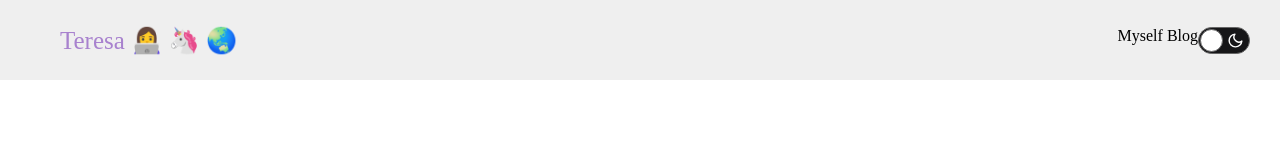
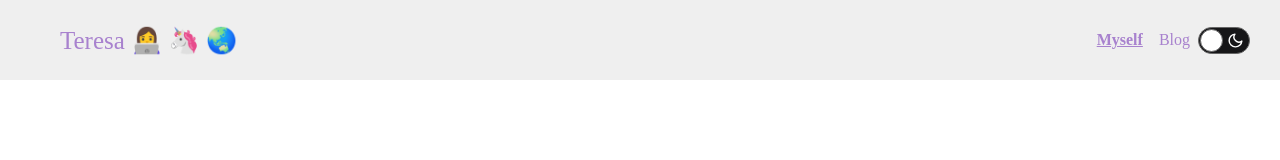
Before and after one commit to teresarg/portfolio, a React (Create React App) app: page / in a window 1280 px wide. Shown: the top 160 px of the page. Built offline with nearby package versions, Linux system fonts and the light colour scheme; a web font is replaced by a local one.

Commit message:
Link element

```diff
--- a/src/components/Header.tsx
+++ b/src/components/Header.tsx
@@ -1,6 +1,7 @@
 import styled from "styled-components";
-import { Toggle } from "components";
+import { Link, Toggle } from "components";
 import { useState } from "react";
+import { useLocation } from "react-router-dom";
 
 const HeaderWrapper = styled.header`
   background-color: #eeee;
@@ -39,13 +40,19 @@ const ToggleWrapper = styled.div`
 
 const Header = (): React.ReactElement => {
   const [isActive, setIsActive] = useState(false);
+  const { pathname } = useLocation();
   return (
     <HeaderWrapper>
       <NameWrapper>
         Teresa <span role="img">👩‍💻 🦄 🌏 </span>
       </NameWrapper>
       <ToggleWrapper>
-        Myself Blog
+        <Link to="/" isActive={pathname === "/"}>
+          Myself
+        </Link>
+        <Link to="/blog" isActive={pathname === "/blog"}>
+          Blog
+        </Link>
         <Toggle isActive={isActive} onToggle={() => setIsActive(!isActive)} />
       </ToggleWrapper>
     </HeaderWrapper>
--- /dev/null
+++ b/src/components/Link.tsx
@@ -0,0 +1,32 @@
+import { Link as LinkReactRouter } from "react-router-dom";
+import styled, { css } from "styled-components";
+
+// Estilar un componente react
+// Bulk styles
+const Link = styled(LinkReactRouter)<{ isActive?: boolean }>`
+  box-sizing: border-box;
+  color: #a882ce;
+  display: block;
+  margin: auto 0;
+  padding: 0.4rem 0.4rem;
+  text-align: center;
+  font-size: 1.4rem;
+  /* font-weight: ${(prop) => (prop.isActive ? "bold" : "")};
+  text-decoration: ${(prop) => (prop.isActive ? "underline" : "none")}; */
+  ${(props) =>
+    props.isActive
+      ? css`
+          font-weight: bold;
+          text-decoration: underline;
+        `
+      : css`
+          font-weight: initial;
+          text-decoration: none;
+        `};
+  @media (min-width: 768px) {
+    padding: 0.4rem 0.8rem;
+    font-size: 1.6rem;
+  }
+`;
+
+export { Link };
--- a/src/components/index.ts
+++ b/src/components/index.ts
@@ -1,3 +1,4 @@
 export * from "./Header";
 export * from "./Toggle";
 export * from "./PageLayout";
+export * from "./Link";
```
